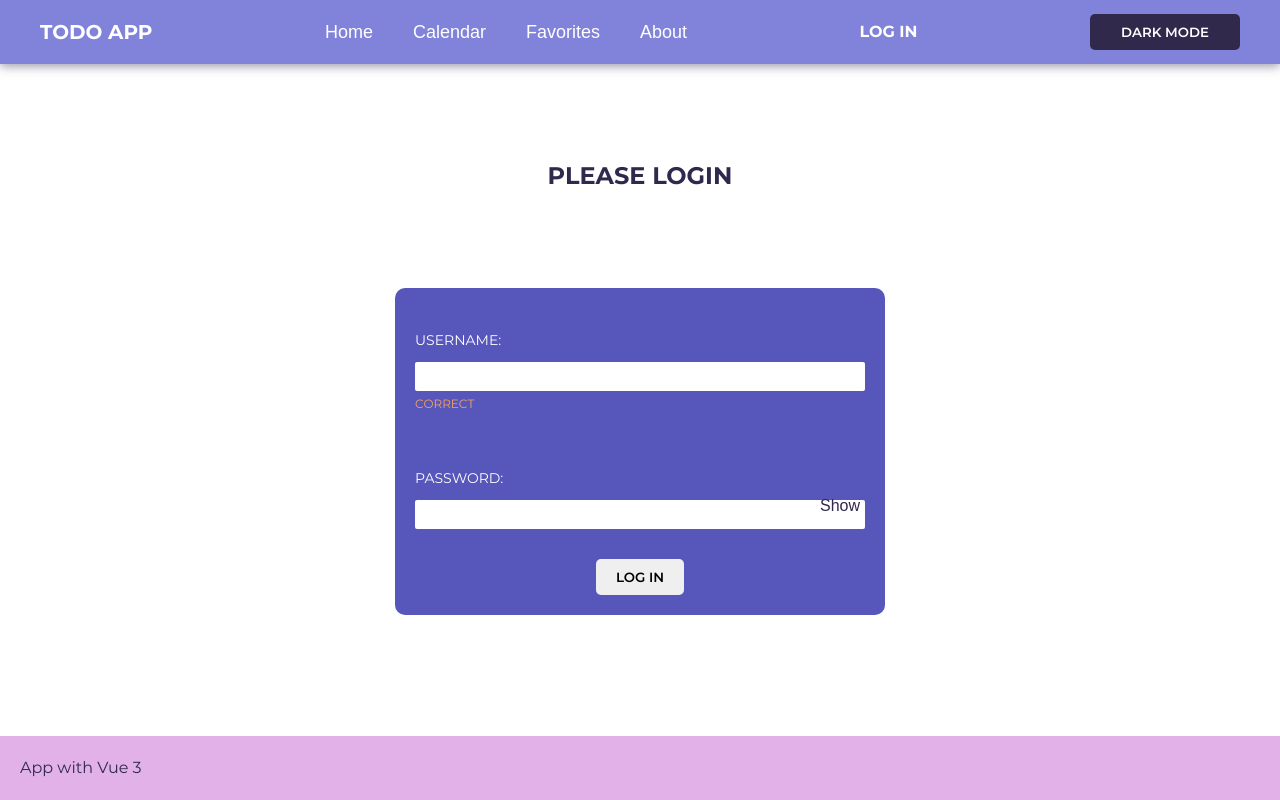
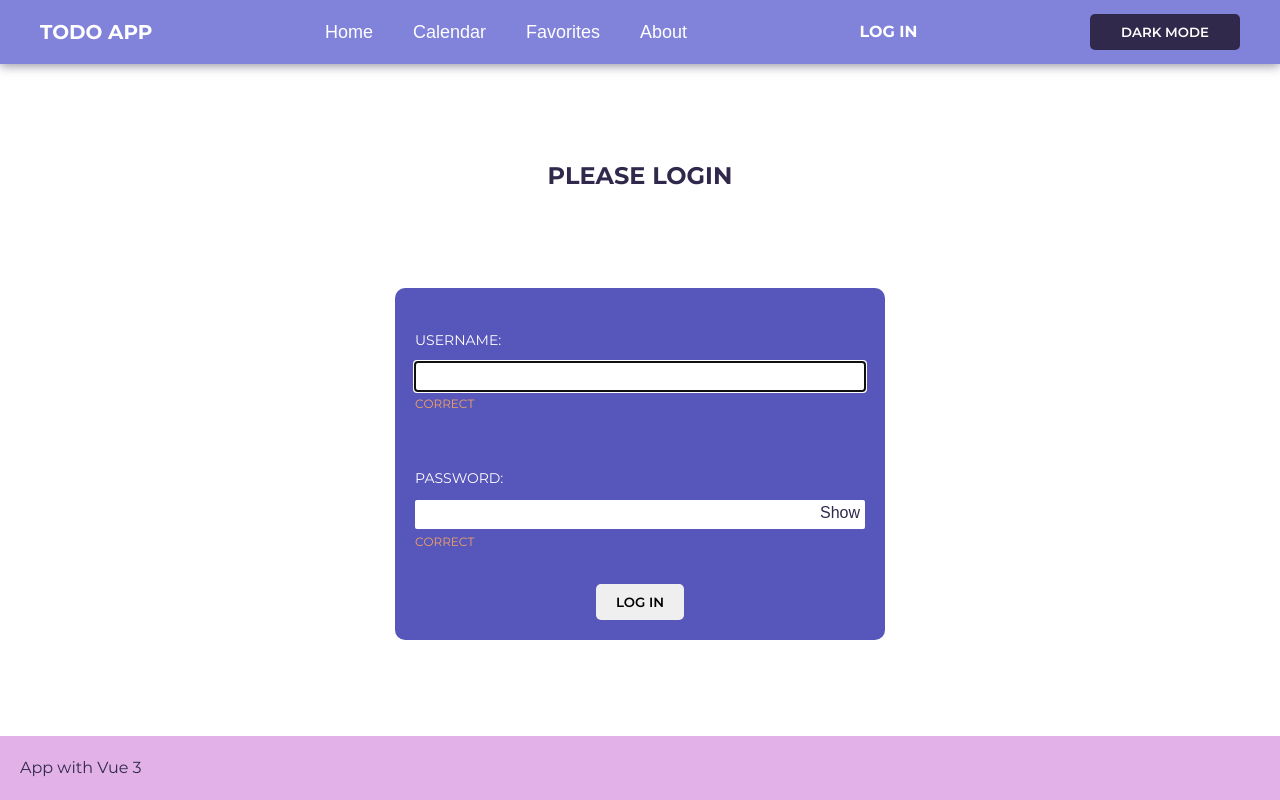
Before and after one commit to lisabazdyreva/vue-todo-app, a Vue app: page / in a window 1280 px wide. Built offline with nearby package versions, Linux system fonts and the light colour scheme; a web font is replaced by a local one.

Commit message:
related inputs with model

```diff
--- a/src/views/login-page.vue
+++ b/src/views/login-page.vue
@@ -1,4 +1,25 @@
-<script setup lang="ts"></script>
+<script setup lang="ts">
+  import { onMounted, ref } from 'vue';
+
+  const isPasswordShowed = ref(false);
+
+  const passwordInput = ref(null);
+  const usernameInput = ref(null);
+
+  const usernameValue = ref('');
+  const passwordValue = ref('');
+
+  const showPassword = () => {
+    isPasswordShowed.value = !isPasswordShowed.value;
+  };
+  // TODO bug with focus
+  onMounted(() => {
+    if (usernameInput.value) {
+      const input = usernameInput.value as HTMLInputElement;
+      input.focus();
+    }
+  });
+</script>
 
 <template>
   <main class="main body__main">
@@ -7,16 +28,31 @@
     <form class="login-form main__login-form">
       <div class="login-form__field user-name">
         <label class="login-form__label" for="user-name">Username:</label>
-        <input class="login-form__input" id="user-name" type="text" />
-        <span class="login-form__validation-message login-form__validation-message--warning">
-          Correct
-        </span>
+        <input
+          class="login-form__input"
+          v-model="usernameValue"
+          id="user-name"
+          type="text"
+          ref="usernameInput"
+        />
+        <span class="login-form__validation-message login-form__validation-message--warning"
+          >Correct</span
+        >
       </div>
 
       <div class="login-form__field password">
         <label class="login-form__label" for="password">Password:</label>
-        <input class="login-form__input" id="password" type="password" />
-        <button class="show-password-button" type="button">Show</button>
+        <input
+          class="login-form__input"
+          id="password"
+          v-model="passwordValue"
+          :type="isPasswordShowed ? 'text' : 'password'"
+          ref="passwordInput"
+        />
+        <span class="login-form__validation-message login-form__validation-message--warning"
+          >Correct</span
+        >
+        <button class="show-password-button" type="button" @click="showPassword">Show</button>
       </div>
 
       <button class="login-button button" type="submit">Log in</button>
@@ -89,9 +125,8 @@
   }
 
   .show-password-button {
-    color: black;
     position: absolute;
-    top: 41px;
+    top: 48px;
     right: 5px;
     padding: 0;
     background-color: transparent;
```
